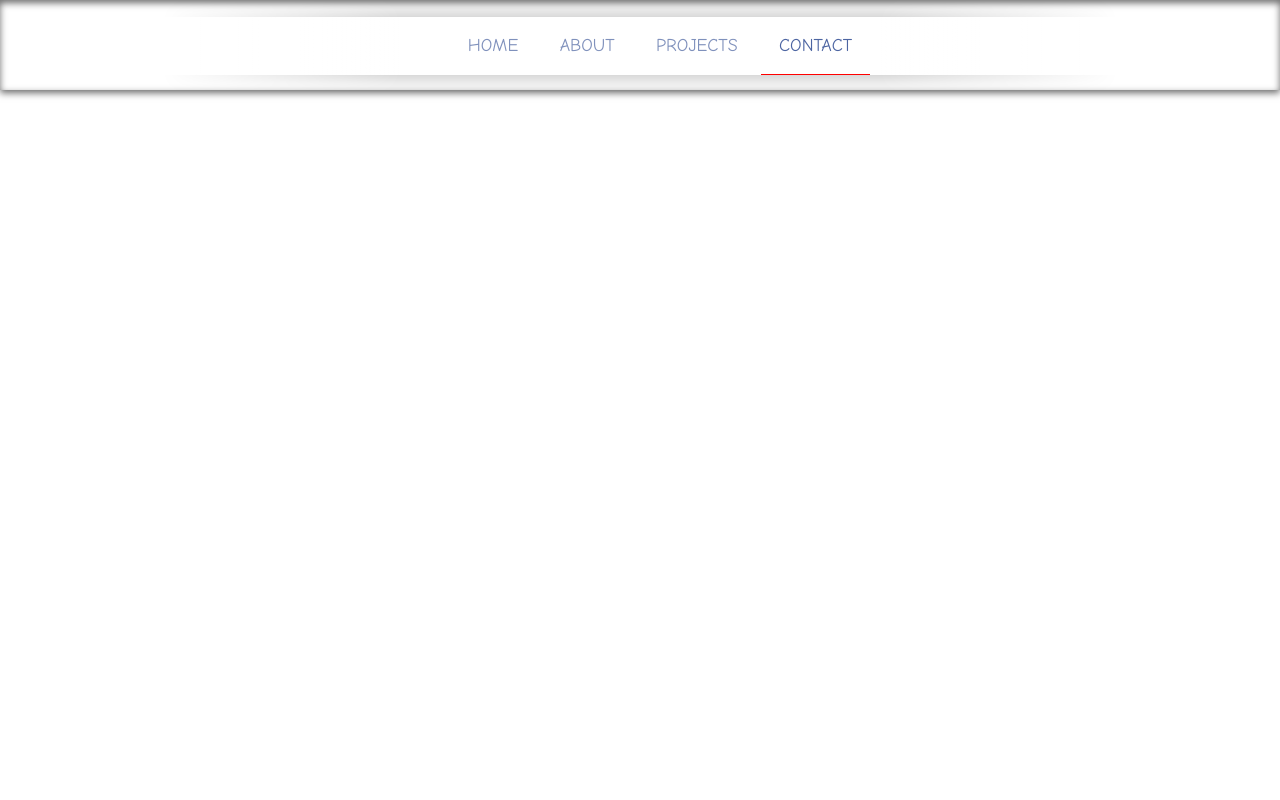
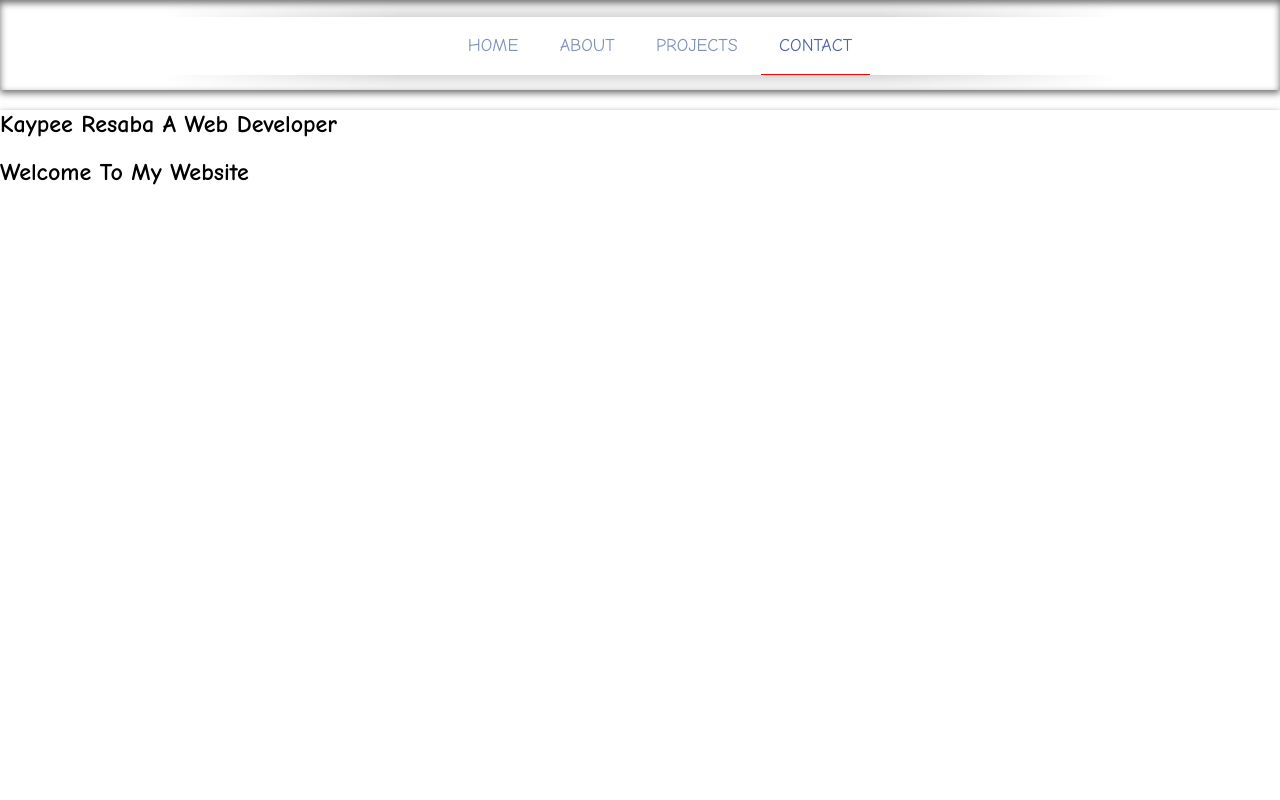
Before and after one commit to resaba-kaypee/MY-PORTFOLIO, a website: page index.html in a window 1280 px wide. Shown: the top 800 px of the page. Drawn offline with Linux system fonts and the light colour scheme.

Commit message:
added typewriting effect

```diff
--- a/index.html
+++ b/index.html
@@ -23,7 +23,12 @@
       </header>
       <main>
         <section id="home" class="scrollspy">
-
+          <div class="welcome">
+            <h1>Kaypee Resaba A
+              <span class="text" data-wait="3000" data-words='["Web Developer", "Designer", "Creator"]'></span>
+            </h1>
+            <h2>Welcome To My Website</h2>
+          </div>
         </section>
         <section id="about" class="scrollspy">
           <div class="profile-img">
--- a/js/script.js
+++ b/js/script.js
@@ -1,3 +1,76 @@
+document.addEventListener('DOMContentLoaded', getElems);
+
+/* SCROLL EFFECT
+-----------------------------------------------------*/
+scrollSpy('#menu');
+
+/* HOME - TYPE EFFECT
+-----------------------------------------------------*/
+
+class TypeWriter {
+  constructor(txtElem, words, wait = 3000){
+    this.txtElem = txtElem;
+    this.words = words;
+    this.txt = '';
+    this.wIndx = 0;
+    this.wait = parseInt(wait, 10);
+    this.type();
+    this.isDeleting = false;
+  }
+
+  type(){
+
+    const current = this.wIndx % this.words.length;
+    const fullTxt = this.words[current];
+    let typeSpeed = 300;
+
+    // console.log(fullTxt)
+    if(this.isDeleting){
+      this.txt = fullTxt.substring(0, this.txt.length - 1);
+    } else {
+      this.txt = fullTxt.substring(0, this.txt.length + 1);
+    }
+
+    this.txtElem.innerHTML = `<span class="txt-cursor">${this.txt}</span>`
+
+    if(this.isDeleting) {
+      typeSpeed /= 2;
+    }
+
+    if(!this.isDeleting && this.txt === fullTxt){
+      typeSpeed = this.wait;
+      this.isDeleting = true;
+    } else if (this.isDeleting && this.txt === ''){
+      this.isDeleting = false;
+      this.wIndx++;
+
+      typeSpeed = 500;
+    }
+    setTimeout(() => this.type(), typeSpeed);
+  }
+}
+
+function getElems(){
+  const txtElem = document.querySelector('.text');
+  const words = JSON.parse(txtElem.getAttribute('data-words'));
+  const wait = txtElem.getAttribute('data-wait');
+  return new TypeWriter(txtElem, words, wait);
+}
+
+// getElems();
+
+
+
+
+
+
+
+
+
+
+
+
+
 // const list = document.querySelectorAll('a');
 
 // list.forEach(link => {
@@ -11,9 +84,3 @@
 //   }
 //  e.target.className = "active";
 // }
-
-/* SCROLL EFFECT
------------------------------------------------------*/
-window.onload = function () {
-  scrollSpy('#menu');
-}
```
